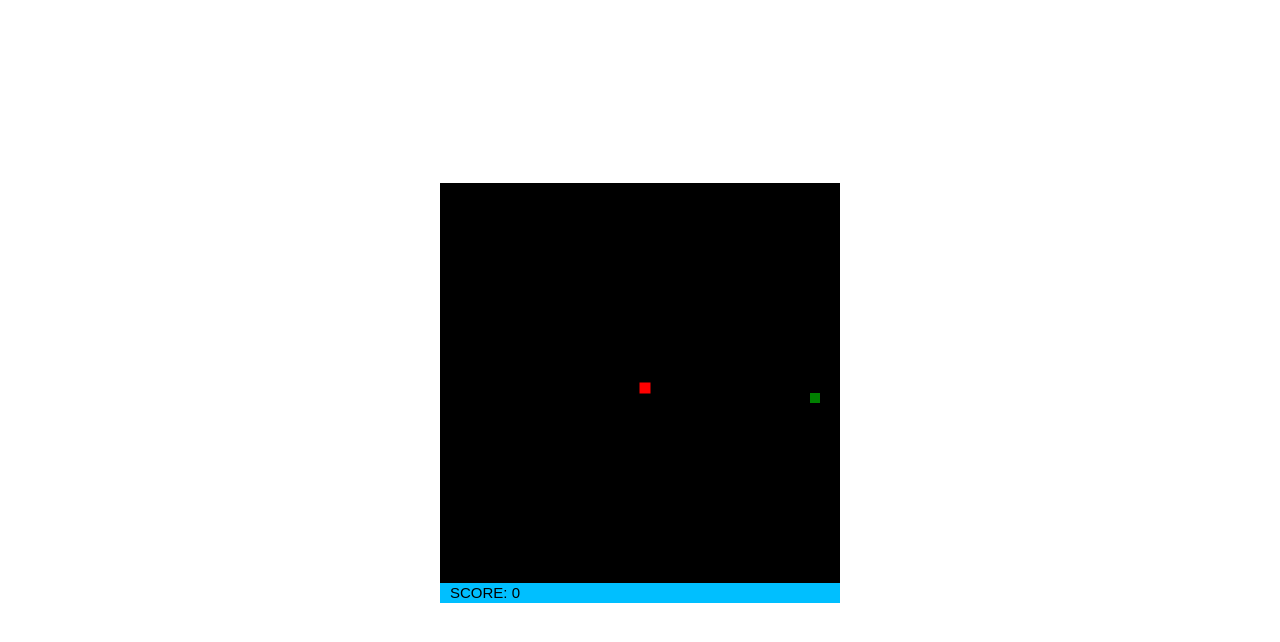
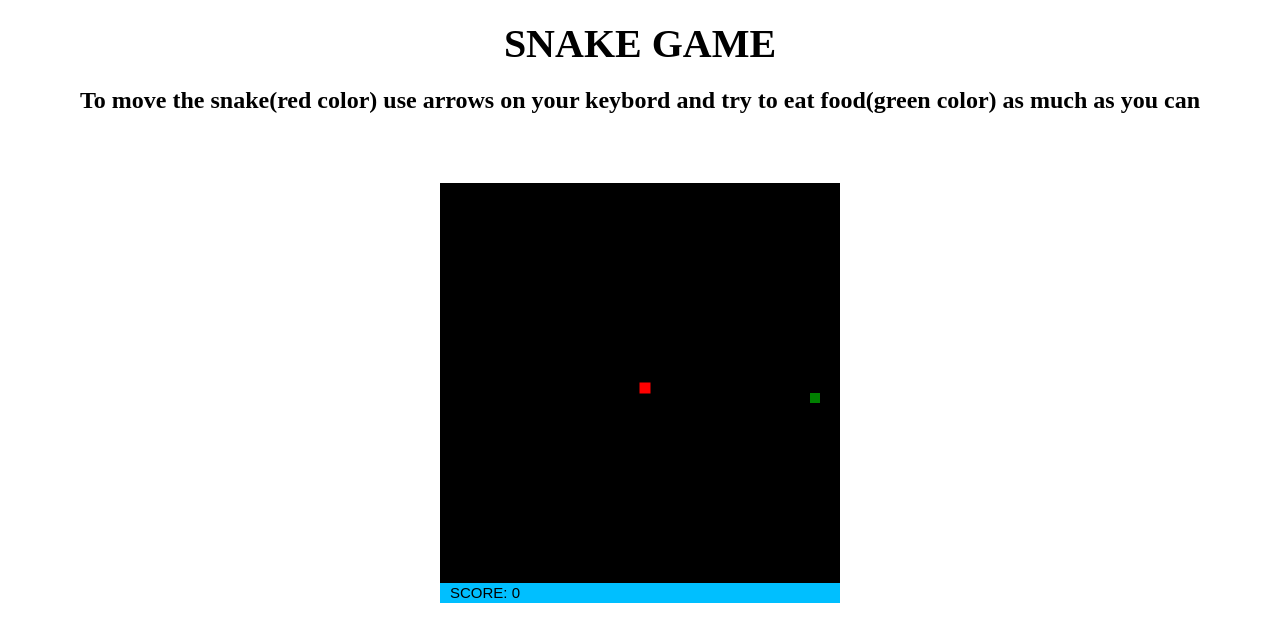
Before and after one commit to BigEm44/Snake-game, a plain HTML site: page docs/index.html in a window 1280 px wide. Drawn offline with Linux system fonts and the light colour scheme.

Commit message:
add game instruction

```diff
--- a/docs/index.html
+++ b/docs/index.html
@@ -18,10 +18,23 @@
             left: 50%;
             transform: translate(-50%, -50%);
         }
+
+        h1,
+        h2 {
+            text-align: center;
+        }
+
+        h1 {
+            margin: 20px 0;
+            font-size: 40px;
+        }
     </style>
 </head>
 
 <body>
+    <h1>SNAKE GAME</h1>
+    <h2>To move the snake(red color) use arrows on your keybord and try to eat food(green color) as much as you can</h2>
+
     <div class="game">
         <canvas class="cvs" width="400" height="430"></canvas>
     </div>
```
